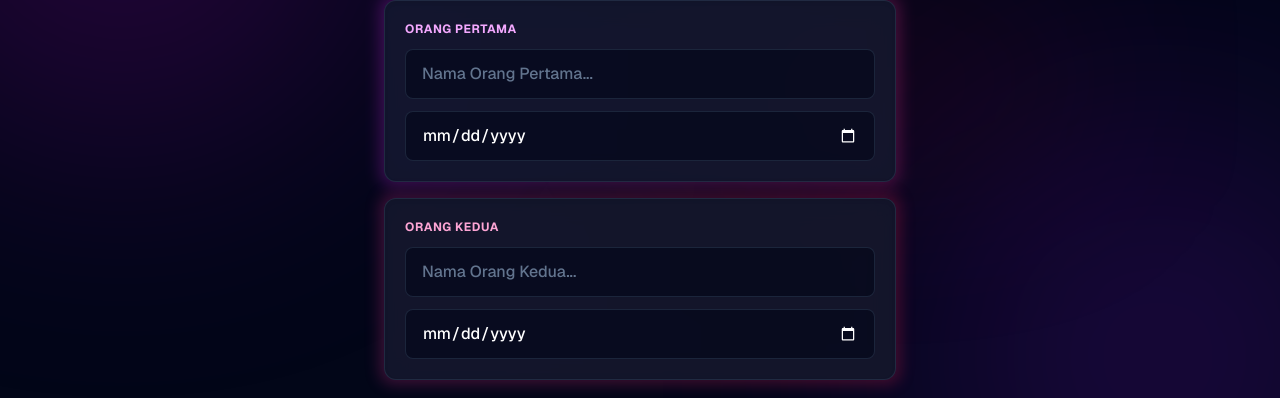
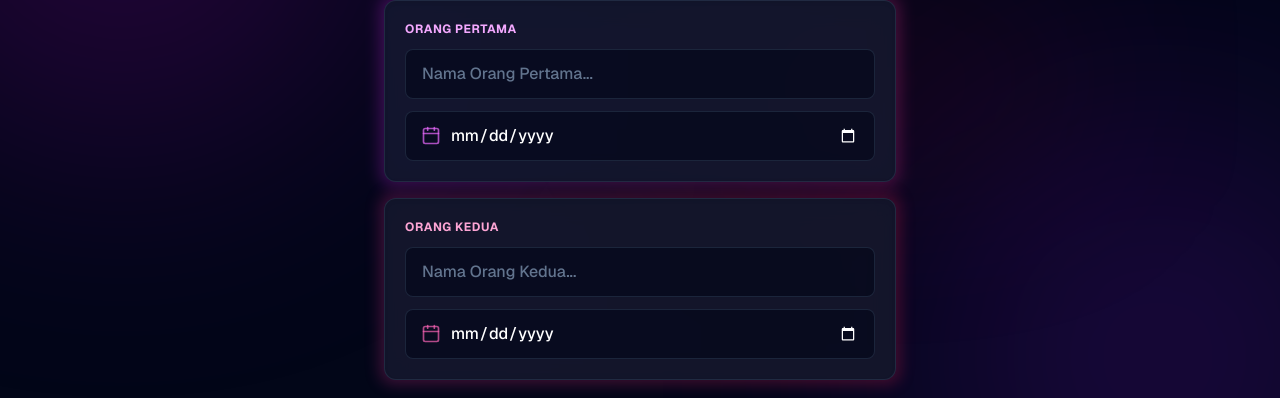
Before and after one commit to makibao0/cek-race, a Next.js app: page /jodoh in a window 1280 px wide. Shown: the part 274-672 px from the top of the page. Built offline with nearby package versions, Linux system fonts and the light colour scheme.

Commit message:
feat(jodoh): add calendar icon to date inputs for better visibility

```diff
--- a/src/app/jodoh/page.tsx
+++ b/src/app/jodoh/page.tsx
@@ -1,6 +1,7 @@
 'use client';
 
 import { useState } from 'react';
+import { Calendar } from 'lucide-react';
 import JodohResult from '@/components/JodohResult';
 import jodohData from '@/data/jodoh.json';
 import { getWeton, getKategoriNama, type Weton } from '@/lib/weton';
@@ -117,15 +118,18 @@ export default function JodohPage() {
                   autoComplete="off"
                   spellCheck="false"
                 />
+                <div className="relative">
+                  <Calendar className="absolute left-4 top-1/2 -translate-y-1/2 w-5 h-5 text-fuchsia-400/70 pointer-events-none" />
                   <input
                     type="date"
                     value={tanggalA}
                     onChange={(e) => setTanggalA(e.target.value)}
                     max={new Date().toISOString().split('T')[0]}
                     min="1900-01-01"
-                  className="w-full bg-slate-950/60 border border-slate-700/50 rounded-lg px-4 py-3 text-white focus:outline-none focus:ring-2 focus:ring-fuchsia-500/50 transition-all font-medium [color-scheme:dark]"
+                    className="w-full bg-slate-950/60 border border-slate-700/50 rounded-lg pl-11 pr-4 py-3 text-white focus:outline-none focus:ring-2 focus:ring-fuchsia-500/50 transition-all font-medium [color-scheme:dark]"
                     required
                   />
+                </div>
               </div>
             </div>
 
@@ -143,15 +147,18 @@ export default function JodohPage() {
                   autoComplete="off"
                   spellCheck="false"
                 />
+                <div className="relative">
+                  <Calendar className="absolute left-4 top-1/2 -translate-y-1/2 w-5 h-5 text-pink-400/70 pointer-events-none" />
                   <input
                     type="date"
                     value={tanggalB}
                     onChange={(e) => setTanggalB(e.target.value)}
                     max={new Date().toISOString().split('T')[0]}
                     min="1900-01-01"
-                  className="w-full bg-slate-950/60 border border-slate-700/50 rounded-lg px-4 py-3 text-white focus:outline-none focus:ring-2 focus:ring-pink-500/50 transition-all font-medium [color-scheme:dark]"
+                    className="w-full bg-slate-950/60 border border-slate-700/50 rounded-lg pl-11 pr-4 py-3 text-white focus:outline-none focus:ring-2 focus:ring-pink-500/50 transition-all font-medium [color-scheme:dark]"
                     required
                   />
+                </div>
               </div>
             </div>
           </div>
```
Lines whose indentation alone changed are shown as unchanged.
